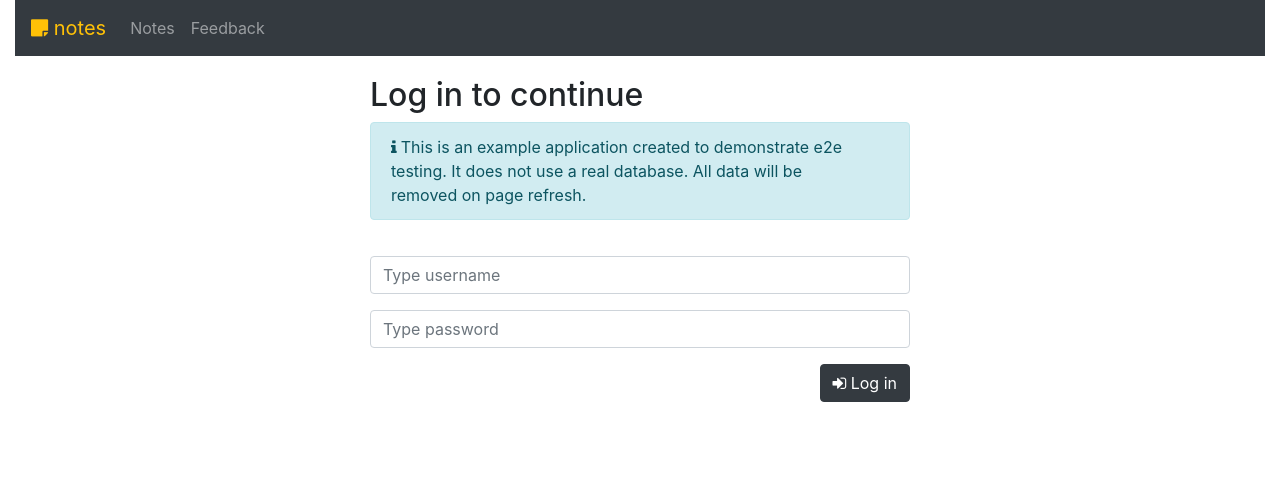
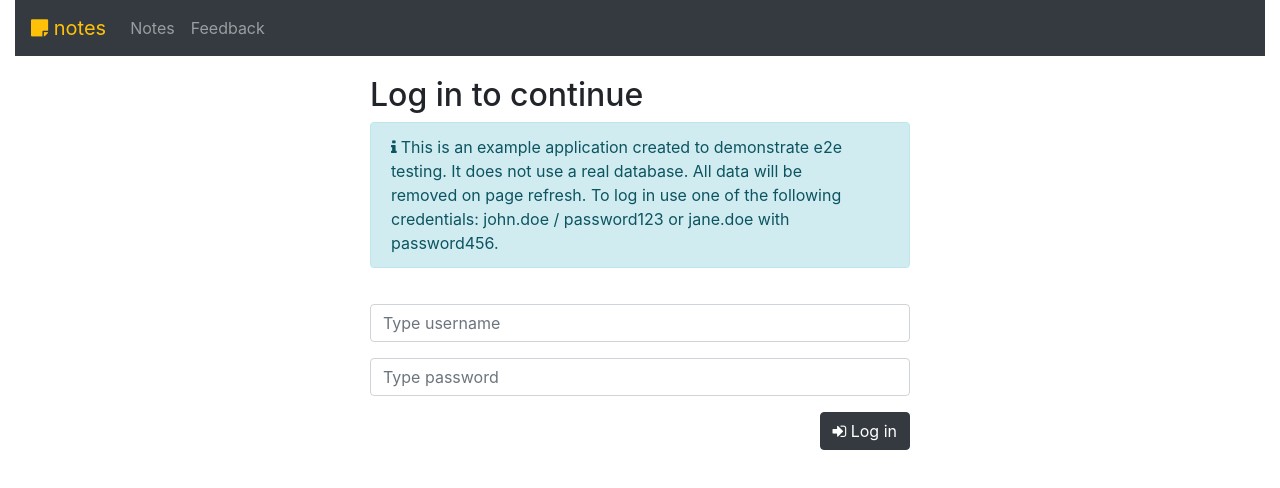
Before and after one commit to dangeabunea/pluralsight-testcafe-weabapp, an Angular app: page /login in a window 1280 px wide. Shown: the top 488 px of the page. Built offline with nearby package versions, Linux system fonts and the light colour scheme.

Commit message:
Added more info to readme and modified the info panel

```diff
--- a/src/app/login/login.component.html
+++ b/src/app/login/login.component.html
@@ -7,6 +7,8 @@
         <i class="fa fa-info">&nbsp;</i>
         <span>This is an example application created to demonstrate e2e testing.
           It does not use a real database. All data will be removed on page refresh.
+          To log in use one of the following credentials: john.doe / password123 or
+          jane.doe with password456.
         </span>
       </div>
     </div>
```
Also changed, not shown: 1 other file (tests, documents, lock files or other folders).
